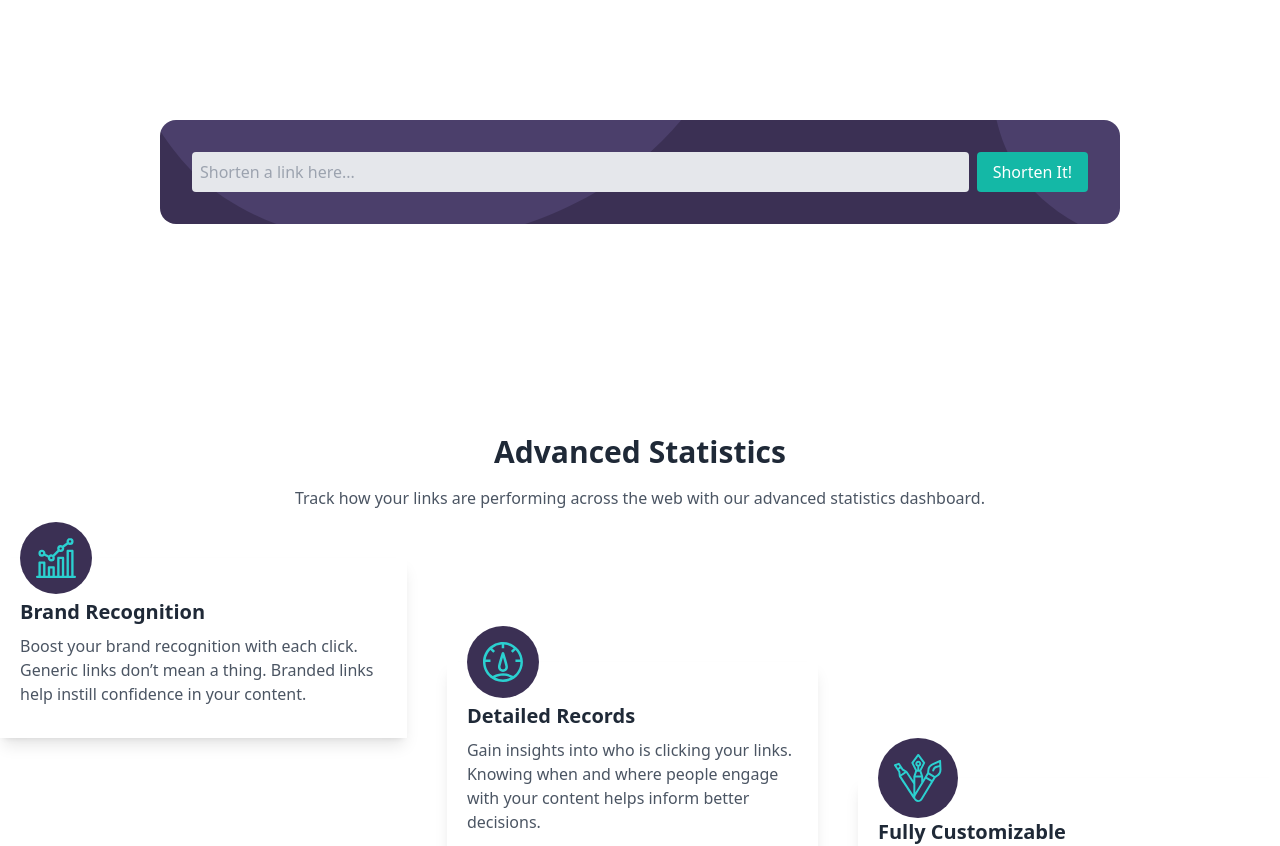
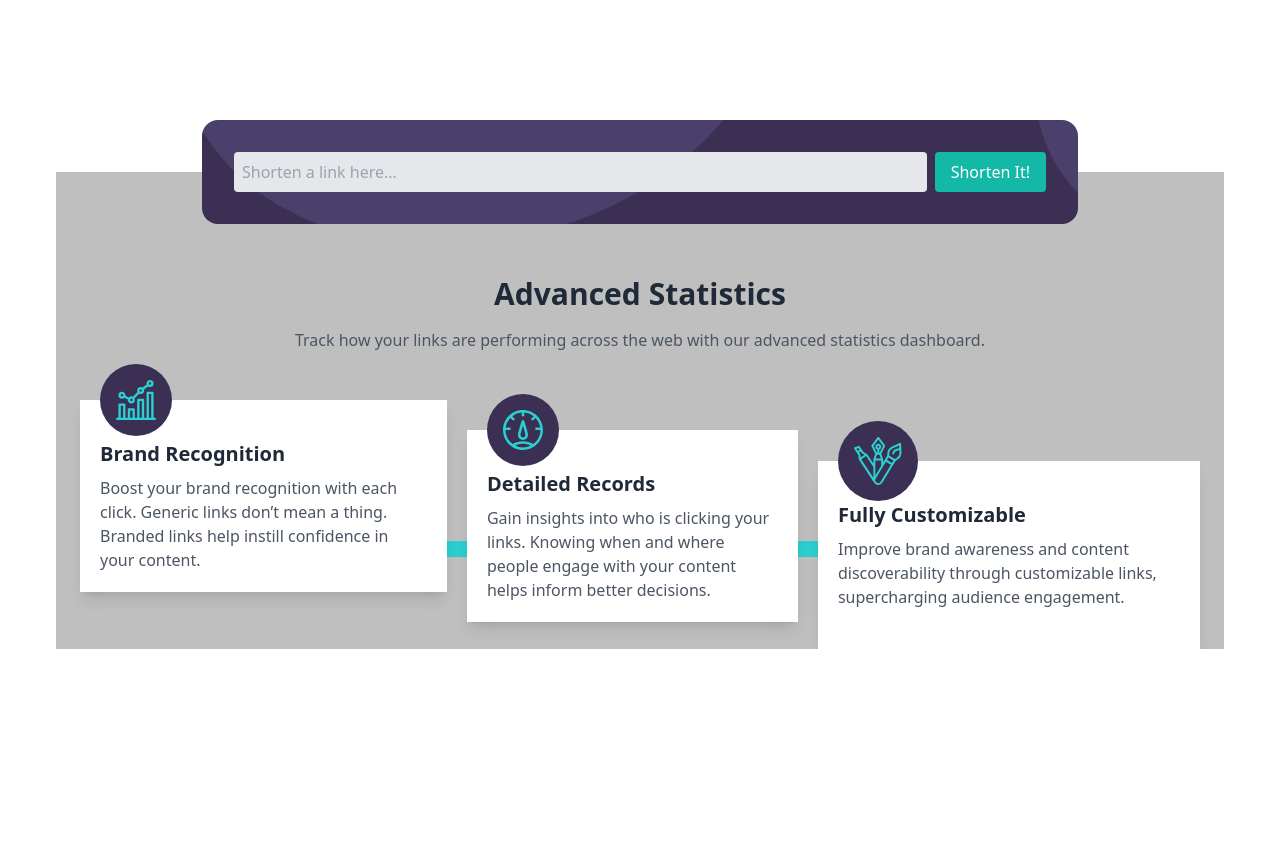
Before and after one commit to TraderJoe97/url-shortening-api, a React (Vite) app: page / in a window 1280 px wide. Shown: the part 700-1546 px from the top of the page. After the commit the page ends 1349 px from the top, so only its background shows below. Built offline with nearby package versions, Linux system fonts and the light colour scheme.

Commit message:
fix styling bugs

```diff
--- a/index.html
+++ b/index.html
@@ -7,7 +7,7 @@
     <link href="https://fonts.googleapis.com/css2?family=Poppins:wght@500;700&display=swap" rel="stylesheet">
     <title>Shortly</title>
   </head>
-  <body>
+  <body class="outer-container">
     <div id="root"></div>
     <script type="module" src="/src/main.tsx"></script>
   </body>
--- a/src/App.tsx
+++ b/src/App.tsx
@@ -7,7 +7,7 @@ function App() {
 
   return (
     <>
-      <div className="bg-white">
+      <div className="bg-white site-container">
         <Header/>
         <Hero
         title="More than just shorter links"
@@ -16,8 +16,10 @@ function App() {
         imageUrl={heroImg}
         onButtonClick={()=>{console.log("Button clicked")}}
          />
-        <div className="flex relative bg-red-500 justify-center ">
-          <LinkShortener/>
+        <div className="flex flex-col bg-Gray justify-center ">
+          <div className="flex bg-transparent justify-center w-full relative">
+            <LinkShortener/>
+          </div>
           <Statistics/>
         </div>
       </div>
--- a/src/components/Hero.tsx
+++ b/src/components/Hero.tsx
@@ -14,12 +14,11 @@ const Hero: React.FC<HeroProps> = ({ title, subtitle, buttonText, imageUrl, onBu
       <div className="lg:w-1/2 max-w-xl lg:text-left text-center mb-8 lg:mb-0">
         <h1 className="text-4xl lg:text-5xl font-bold mb-4">{title}</h1>
         <p className="text-lg mb-6">{subtitle}</p>
-        <button
-          onClick={onButtonClick}
-          className="btnPrimary rounded-full block px-4 py-2 text-white"
-        >
+        <a href="#shorten-link-input">
+          <button onClick={onButtonClick} className="btnPrimary rounded-full block px-4 py-2 text-white">
           {buttonText}
-        </button>
+          </button>
+        </a>
       </div>
       <div className="lg:w-1/2 flex justify-center lg:justify-end">
         <img
--- a/src/components/LinkShortener.tsx
+++ b/src/components/LinkShortener.tsx
@@ -39,7 +39,7 @@ const LinkShortener: React.FC = () => {
 
   return (
     <div className="flex flex-col items-center p-6 rounded-2xl
-                    absolute top-0 transform -translate-y-1/2 bg-Dark_Violet bg-[url('@/assets/bg-boost-desktop.svg')] bg-auto w-3/4">
+                    transform -translate-y-1/2 bg-Dark_Violet bg-[url('@/assets/bg-boost-desktop.svg')] bg-auto w-3/4">
       <div className="w-full flex items-center rounded-lg p-2 gap-2">
         <input
           type="text"
@@ -47,6 +47,7 @@ const LinkShortener: React.FC = () => {
           value={link}
           onChange={handleInputChange}
           className="flex-1 p-2 text-gray-800 bg-gray-200 rounded outline-none"
+          id="shorten-link-input"
         />
         <button
           onClick={handleShortenLink}
--- a/src/components/Statistics.tsx
+++ b/src/components/Statistics.tsx
@@ -25,30 +25,30 @@ const Statistics: React.FC = () => {
     {
       title: 'Brand Recognition',
       description: 'Boost your brand recognition with each click. Generic links don’t mean a thing. Branded links help instill confidence in your content.',
-      icon: <img /* Brand recognition icon SVG */ src={Brandrecognition} />,
+      icon: <img /* Brand recognition icon SVG */ src={Brandrecognition} alt=""/>,
       gridArea: 'areaA',
     },
     {
       title: 'Detailed Records',
       description: 'Gain insights into who is clicking your links. Knowing when and where people engage with your content helps inform better decisions.',
-      icon: <img /* Records icon SVG */ src={Detailedrecords} />,
+      icon: <img /* Records icon SVG */ src={Detailedrecords} alt=""/>,
       gridArea: 'areaB',
     },
     {
       title: 'Fully Customizable',
       description: 'Improve brand awareness and content discoverability through customizable links, supercharging audience engagement.',
-      icon: <img /* Customizable icon SVG */ src={Fullycustomizable} />,
+      icon: <img /* Customizable icon SVG */ src={Fullycustomizable} alt="" />,
       gridArea: 'areaC',
     },
   ];
 
   return (
-    <div className=" absolute top-0 transform translate-y-1/2  w-full ">
+    <div className=" w-full ">
       <div className="text-center mb-12">
         <h2 className="text-3xl font-bold text-gray-800">Advanced Statistics</h2>
         <p className="text-gray-600 mt-4">Track how your links are performing across the web with our advanced statistics dashboard.</p>
       </div>
-      <div className=" justify-center gap-10 staggered">
+      <div className=" justify-center gap-5 px-6 blueStrip staggered">
         {statsData.map((stat, index) => (
           <StatisticCard
             key={index}
--- a/src/index.css
+++ b/src/index.css
@@ -2,6 +2,7 @@
 @tailwind components;
 @tailwind utilities;
 
+/* Define custom CSS variables for colors */
 :root {
   --cyan: hsl(180, 66%, 49%);
   --dark-violet: hsl(257, 27%, 26%);
@@ -12,21 +13,28 @@
   --very-dark-violet: hsl(260, 8%, 14%);
 }
 
+/* Primary button styling */
 .btnPrimary {
-  background-color: var(--cyan) ;
+  background-color: var(--cyan);
   color: white;
 }
 
-.staggered{
+/* Staggered grid layout for positioning elements */
+.staggered {
   display: grid;
   grid-template-areas:
-  "a . ."
-  "a b ."
-  ". b c"
-  ". . c";
-  border: ;
+    "a . ."
+    "a b ."
+    "a b c"
+    "a b c"
+    "a b c"
+    "a b c"
+    "a b c"
+    ". b c"
+    ". . c";
 }
 
+/* Grid area styling for staggered layout */
 .areaA {
   grid-area: a;
 }
@@ -38,3 +46,35 @@
 .areaC {
   grid-area: c;
 }
+
+/* Styling for a blue stripe effect */
+.blueStrip {
+  position: relative;
+  background-color: transparent;
+}
+
+.blueStrip::before {
+  content: "";
+  position: absolute;
+  top: 50%;
+  left: 0;
+  right: 0;
+  height: 1rem; /* Adjust height for the stripe thickness */
+  background-color: var(--cyan);
+  z-index: 0; /* Places the stripe behind the content */
+  transform: translateY(-50%); /* Center the stripe vertically */
+  margin: 1.5rem;
+}
+
+/* Outer container styling for centering content horizontally */
+.outer-container {
+  display: flex;
+  justify-content: center; /* Centers horizontally */
+}
+
+/* Site container for responsive layout */
+.site-container {
+  width: 100%;
+  max-width: 1200px; /* Set a max-width to limit width */
+  padding: 0 1rem; /* Optional padding for spacing */
+}
```
